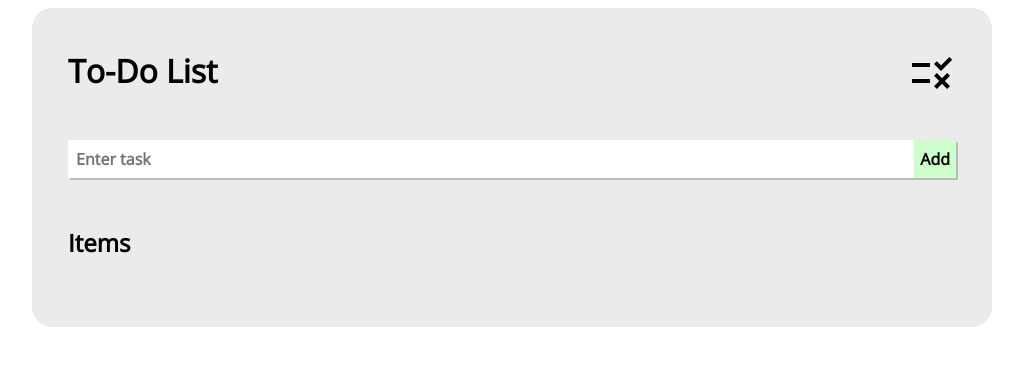
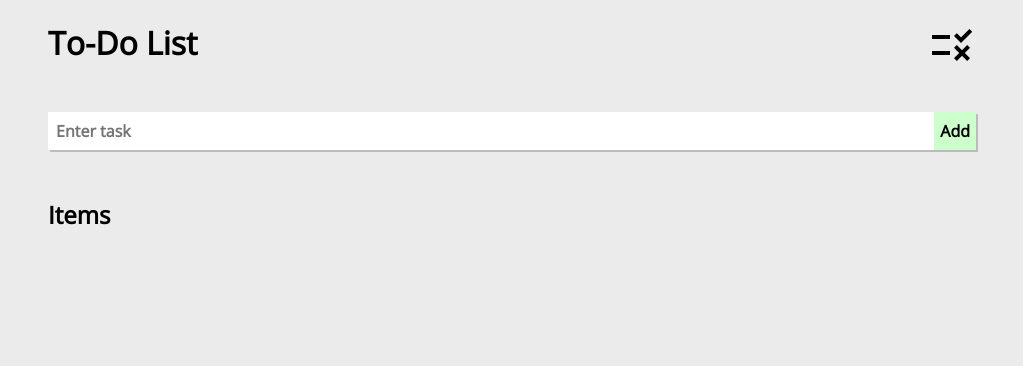
Before and after one commit to aboyd52501/todo, a plain HTML site: page index.html in a window 1280 px wide. Shown: the whole page, without its empty margins (128-1151 px from the left). Drawn offline with nearby package versions, Linux system fonts and the light colour scheme.

Commit message:
Fixed page background

```diff
--- a/style.css
+++ b/style.css
@@ -5,11 +5,15 @@
     font-weight: 600;
 }
 
+body {
+    background-color: rgb(235, 235, 235);
+}
+
 .container {
 
-    background-color: rgb(235, 235, 235);
+    /* background-color: rgb(235, 235, 235);
     padding: 20px;
-    border-radius: 20px;
+    border-radius: 20px; */
 
     width: 100%;
     box-sizing: border-box;
@@ -86,13 +90,13 @@ button {
     font-size: 16px;
 }
 
+.header-row {
+    position: relative;
+}
+
 .list-status {
     display: block;
     position: absolute;
     top: 0;
     right: 0;
 }
-
-.header-row {
-    position: relative;
-}
```
